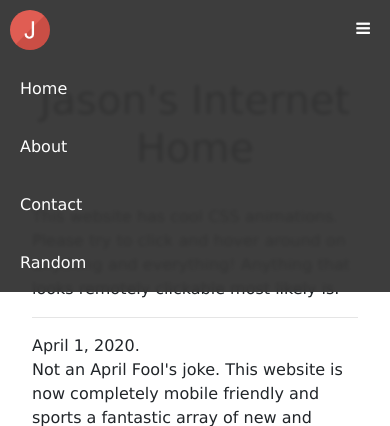
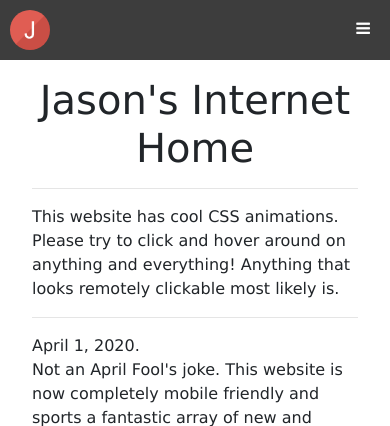
Before and after one commit to jasozh/jasozh.github.io, a PHP site: page / in a window 390 px wide. Shown: the top 426 px of the page. Run offline with PHP 8.4, Linux system fonts and the light colour scheme.

Commit message:
Improve nav bar handling for responsive design

```diff
--- a/css/style.css
+++ b/css/style.css
@@ -9,7 +9,7 @@ html {
 
 body {
 	font-family: "Verdana", sans-serif;
-	margin: 0 auto 2em auto;
+	margin: 0 auto 1em auto;
 	max-width: 65em;
 	padding: 1em 4em;
 	font-size: 16px;
@@ -58,25 +58,41 @@ footer {
 
 /* For phone screens */
 @media screen and (max-width: 40em) {
+	/* Hiding nav bar by default, making everything full width */
 	.nav-border {
 		width: 100%;
 	}
 
-	ul.nav li.nav {
+	li.nav {
 		width: 100%;
-		display: block;
+		display: none;
 	}
 }
 
 /* For tablet screens */
 @media screen and (max-width: 65em) {
+	/* Reducing side padding */
 	body {
 		margin: 0 auto 0 auto;
 		padding: 1em 2em;
 	}
 
+	/* Making images responsive to screen width */
 	.image {
 		height: 45vw;
+	}
+}
+
+/* For non-phone screens */
+@media screen and (min-width: 40em) {
+	/* Hiding the nav bar menu */
+	li#nav-menu {
+		display: none;
+	}
+
+	/* Showing the nav bar content */
+	li.nav {
+		display: block !important;
 	}
 }
 
@@ -112,16 +128,15 @@ ul.nav {
 	z-index: 10; /* IMPORTANT! Keeps the navbar stacked on top of other elements */
 }
 
-li.nav-logo {
+li.nav, li#nav-logo, li#nav-menu {
 	float: left;
+}
+
+li#nav-logo {
 	padding: 10px;
 }
 
-li.nav, li.nav-menu {
-	float: left;
-}
-
-li.nav a, li.nav-menu a {
+li.nav a, li#nav-menu a {
 	color: white;
 	padding: 17px 20px 17px;
 	text-decoration: none;
@@ -129,12 +144,12 @@ li.nav a, li.nav-menu a {
 }
 
 /* Change the link color to #111 (black) on hover */
-li.nav a:hover, li.nav-menu a:hover {
+li.nav a:hover {
 	background-color: #111;
 	padding-left: 30px;
 	padding-right: 30px;
 }
 
-li.nav a:active, li.nav-menu a:active {
+li.nav a:active {
 	background-color: #000;
 }
--- a/index.html
+++ b/index.html
@@ -14,15 +14,23 @@
 <script>
 	function show() {
 		var nav = document.getElementsByClassName("nav");
-		var content = document.getElementById("content");
+		var navMenu = document.getElementById("nav-link-menu");
 
 		for (var i = 1; i < nav.length; i++) {
-			if (nav[i].style.display === "none") {
+			if (nav[i].style.display == "block") {
+				nav[i].style.display = "none";
+
+				// Show inactive hamburger menu when navbar is closed
+				navMenu.style.padding = "17px 20px 17px";
+				navMenu.style.backgroundColor = "#111";
+				navMenu.style.backgroundColor = "#333";
+			} else {
 				nav[i].style.display = "block";
-				// content.style.paddingTop = "300px";
-			} else {
-				nav[i].style.display = "none";
-				// content.style.paddingTop = "60px";
+
+				// Show active hamburger menu when navbar is open
+				navMenu.style.paddingLeft = "30px";
+				navMenu.style.paddingRight = "30px";
+				navMenu.style.backgroundColor =  "#000";
 			}
 		}
 	}
@@ -49,8 +57,8 @@
 
 		<ul class="nav">
 			<div class="nav-border">
-				<li class="nav-logo"><img src="img/best-avatar.png" alt="Logo" id="logo" height="40"></li>
-				<li class="nav-menu" style="float: right;"><a href="javascript:void(0);" onclick="show()"
+				<li id="nav-logo"><img src="img/best-avatar.png" alt="Logo" id="logo" height="40"></li>
+				<li id="nav-menu" style="float: right;"><a id="nav-link-menu" href="javascript:void(0);" onclick="show()"
 						class="icon"><i class="fa fa-bars"></i></a></li>
 				<li class="nav"><a href="home-redirect.html">Home</a></li>
 				<li class="nav"><a href="about.html">About</a></li>
```
